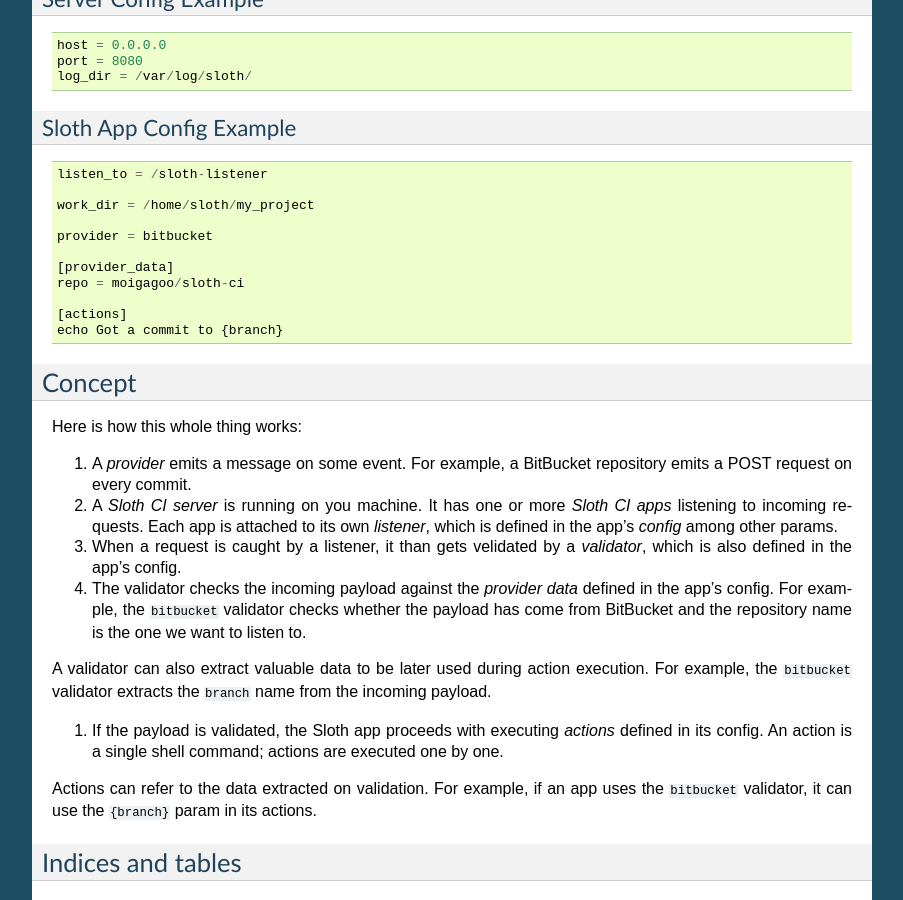
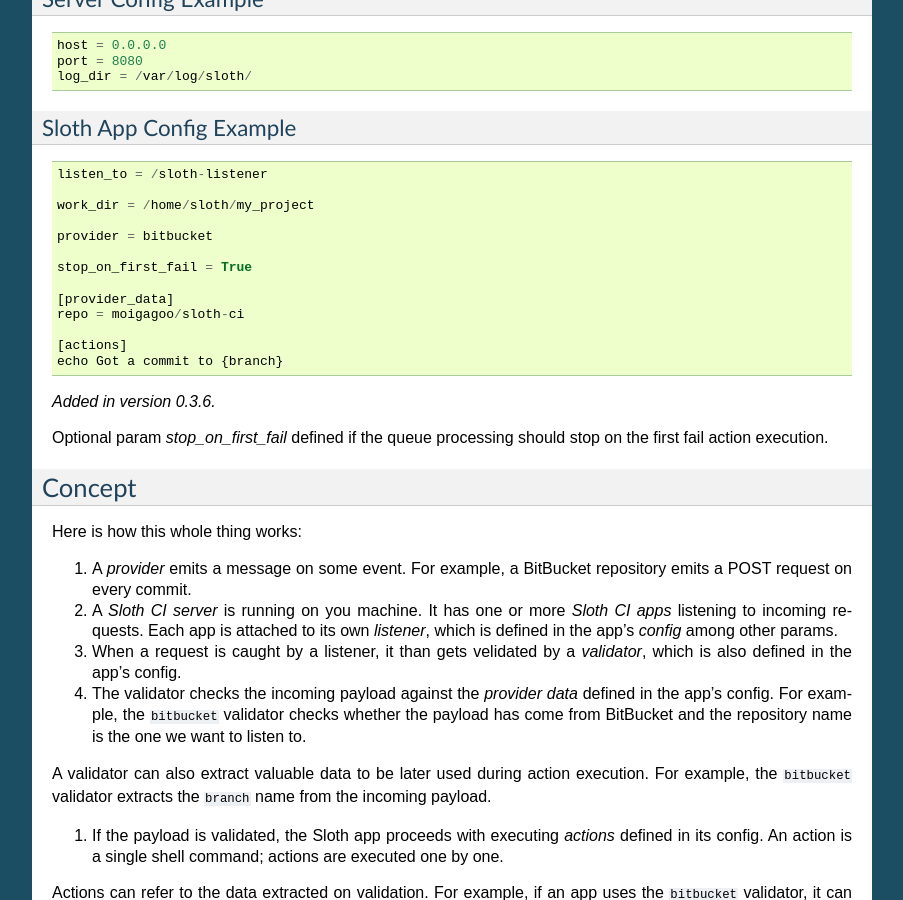
Before and after one commit to sloth-ci/sloth-ci, a Sphinx documentation site: the page built from docs/index.rst, in a window 1280 px wide and 900 px high, scrolled down 877 px. Shown: the whole window, without its empty margins (198-1101 px from the left). Built offline with Sphinx 7.4.7, drawn with Linux system fonts in a browser that asks for light colours.

Commit message:
Docs updated.

```diff
--- a/docs/index.rst
+++ b/docs/index.rst
@@ -77,11 +77,17 @@
 
     provider = bitbucket
 
+    stop_on_first_fail = True
+
     [provider_data]
     repo = moigagoo/sloth-ci
 
     [actions]
     echo Got a commit to {branch}
+
+.. versionadded:: 0.3.6
+
+Optional param `stop_on_first_fail` defined if the queue processing should stop on the first fail action execution.
 
 Concept
 =======
```
